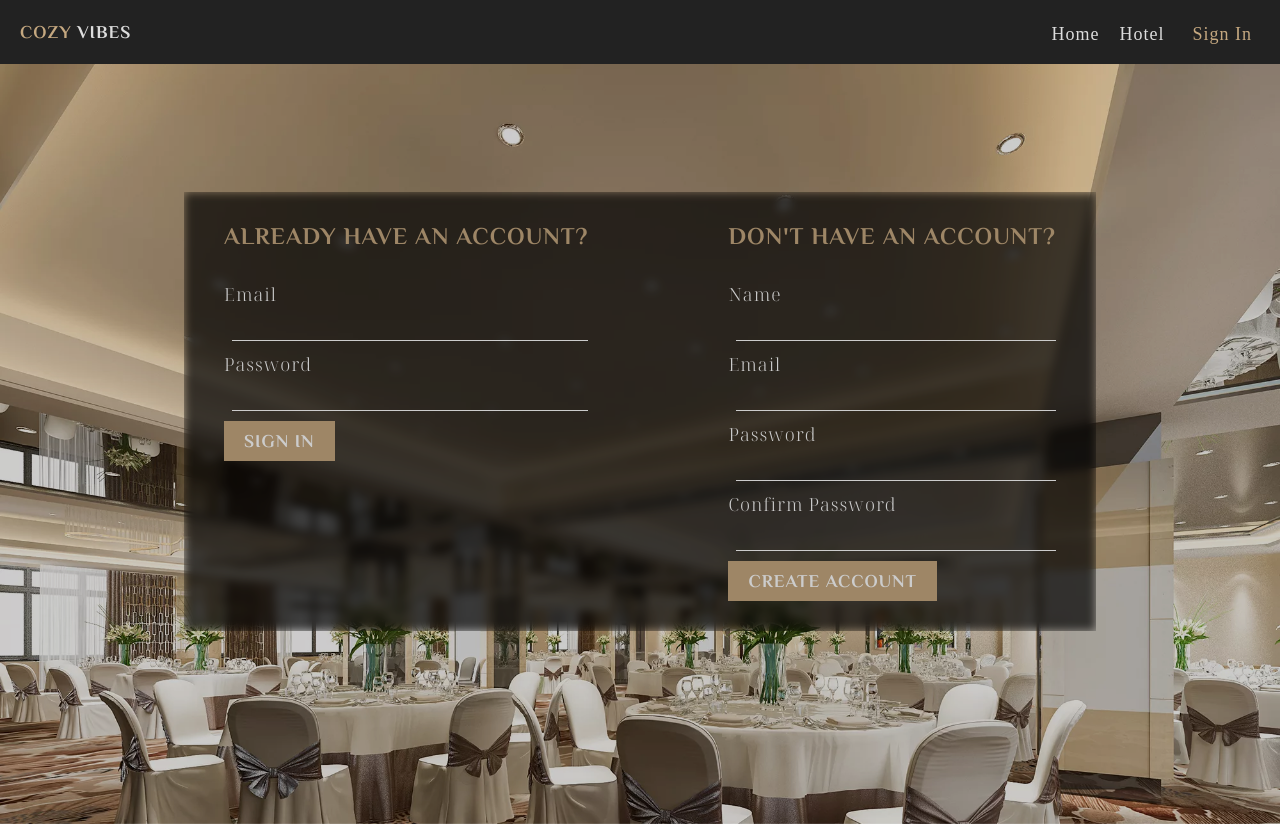
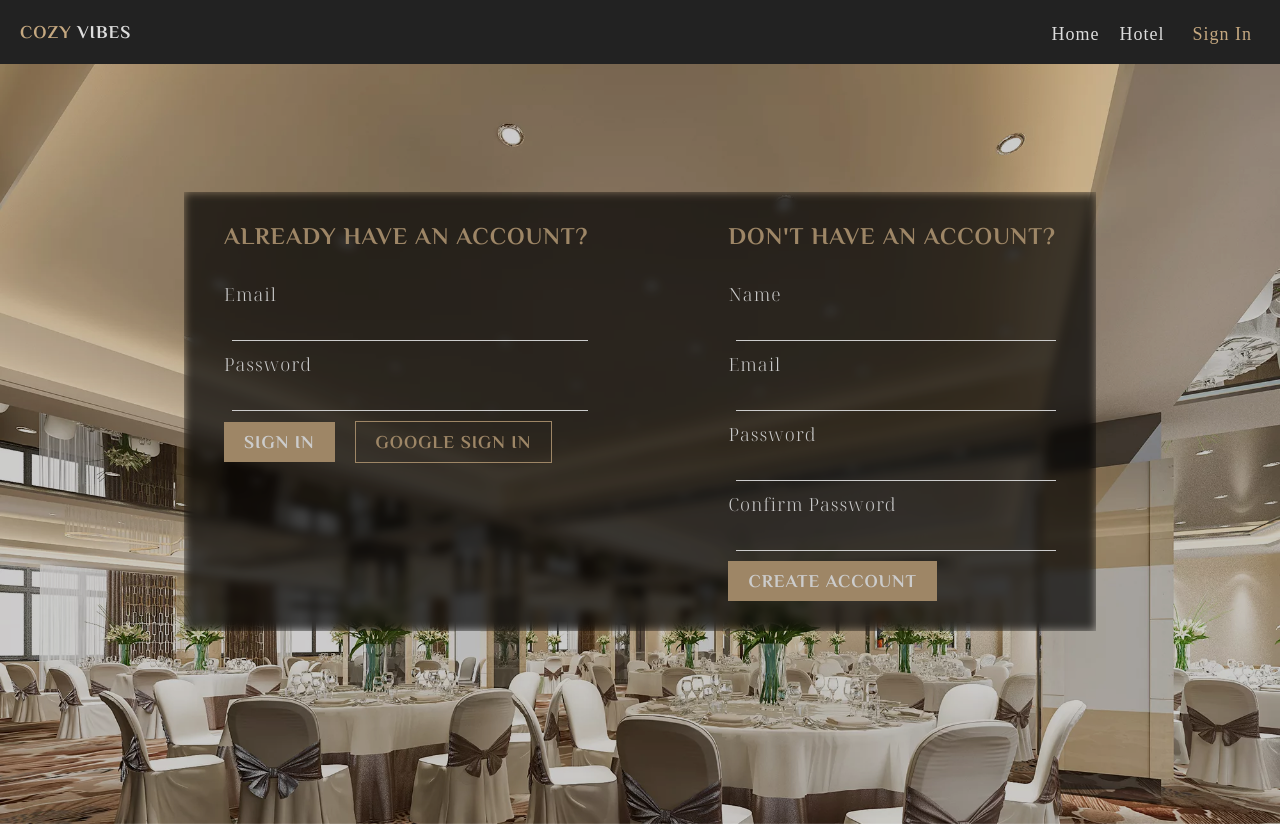
Before and after one commit to badalChhipa19/cozy-vibes--ReactJs, a React (Create React App) app: page /auth in a window 1280 px wide. Built offline with nearby package versions, Linux system fonts and the light colour scheme; a web font is replaced by a local one.

Commit message:
Sign in with google implemented and user data get store when signin with google in firestore

```diff
--- a/package.json
+++ b/package.json
@@ -6,6 +6,7 @@
     "@testing-library/jest-dom": "^5.16.5",
     "@testing-library/react": "^13.4.0",
     "@testing-library/user-event": "^13.5.0",
+    "firebase": "^10.1.0",
     "react": "^18.2.0",
     "react-dom": "^18.2.0",
     "react-redux": "^8.1.1",
--- a/src/components/sign-in-form/sign-in.component.jsx
+++ b/src/components/sign-in-form/sign-in.component.jsx
@@ -5,6 +5,10 @@ import { useState } from "react";
 import { setCurrentUser } from "../../store/user/user.action";
 import InputField from "../input-field/input-field.component";
 import Button from "../button/button.component";
+import {
+  signInWithGooglePopup,
+  addCollectionAndDocuments,
+} from "../../util/firebase/firebase.utils";
 
 import "./sign-in.style.scss";
 
@@ -45,6 +49,11 @@ const SignIn = () => {
     return navigate("/");
   };
 
+  const handleSignInWithGoogle = async () => {
+    const { user } = await signInWithGooglePopup();
+    await addCollectionAndDocuments(user);
+  };
+
   return (
     <div className="sign__in_container">
       <h3 className="heading__tertiary heading__tertiary_colored">
@@ -66,7 +75,19 @@ const SignIn = () => {
           value={password}
           onChange={changehandler}
         />
-        <Button className="btn btn__main">Sign In</Button>
+
+        <div className="sign__in_buttons_box">
+          <Button className="btn btn__main" type="submit">
+            Sign In
+          </Button>
+          <Button
+            className="btn btn__tertiary"
+            type="button"
+            onClick={handleSignInWithGoogle}
+          >
+            Google Sign In
+          </Button>
+        </div>
       </form>
     </div>
   );
--- a/src/components/sign-in-form/sign-in.style.scss
+++ b/src/components/sign-in-form/sign-in.style.scss
@@ -8,4 +8,9 @@
     flex-direction: column;
     gap: 1rem;
   }
+  .sign__in_buttons_box {
+    display: flex;
+    align-items: center;
+    gap: 2rem;
+  }
 }
--- /dev/null
+++ b/src/util/firebase/firebase.utils.js
@@ -0,0 +1,48 @@
+import { initializeApp } from "firebase/app";
+import { getAuth, GoogleAuthProvider, signInWithPopup } from "firebase/auth";
+import { getFirestore, doc, getDoc, setDoc } from "firebase/firestore";
+
+const firebaseConfig = {
+  apiKey: "AIzaSyDR3WLIiVrCRE4Quo2dG4UICkviGfXHe-o",
+  authDomain: "cozy-vibes.firebaseapp.com",
+  projectId: "cozy-vibes",
+  storageBucket: "cozy-vibes.appspot.com",
+  messagingSenderId: "122749740192",
+  appId: "1:122749740192:web:0606cc6854fec5270e55c5",
+};
+
+// Initialize Firebase
+const app = initializeApp(firebaseConfig);
+
+const gogleProvider = new GoogleAuthProvider();
+
+gogleProvider.setCustomParameters({
+  prompt: "select_account",
+});
+
+//TODO: Authentication Process
+export const auth = getAuth();
+export const signInWithGooglePopup = () => signInWithPopup(auth, gogleProvider);
+
+//TODO: geting and seting document in firestore
+const db = getFirestore();
+
+export const addCollectionAndDocuments = async (userAuth) => {
+  const userDocRef = doc(db, "users", userAuth.uid);
+  const userSnapshot = await getDoc(userDocRef);
+
+  if (!userSnapshot.exists()) {
+    const { displayName, email } = userAuth;
+    const createdAt = new Date();
+
+    try {
+      await setDoc(userDocRef, {
+        displayName,
+        email,
+        createdAt,
+      });
+    } catch (err) {
+      console.log(err.message);
+    }
+  }
+};
```
Also changed, not shown: 1 other file (tests, documents, lock files or other folders).
